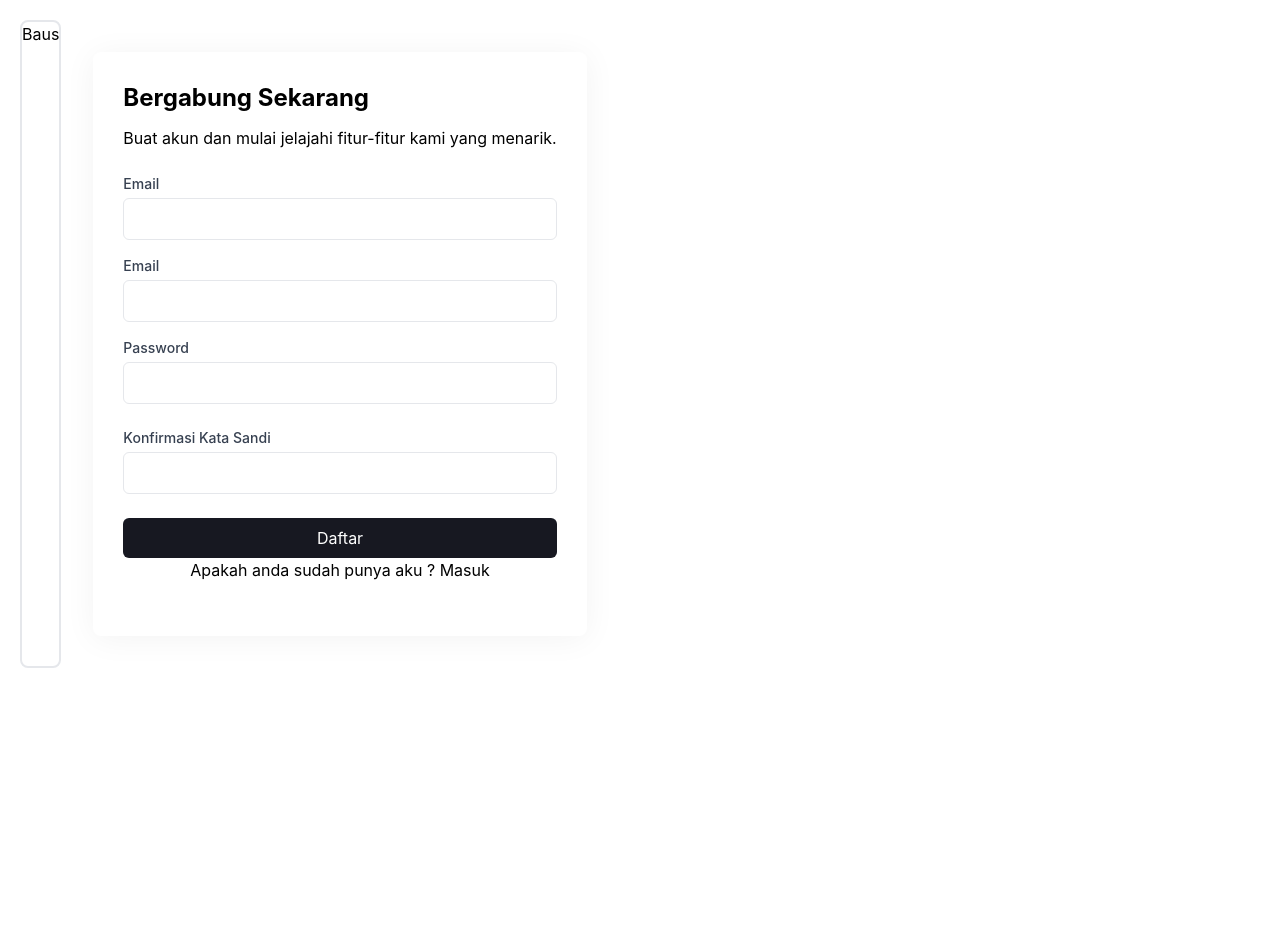
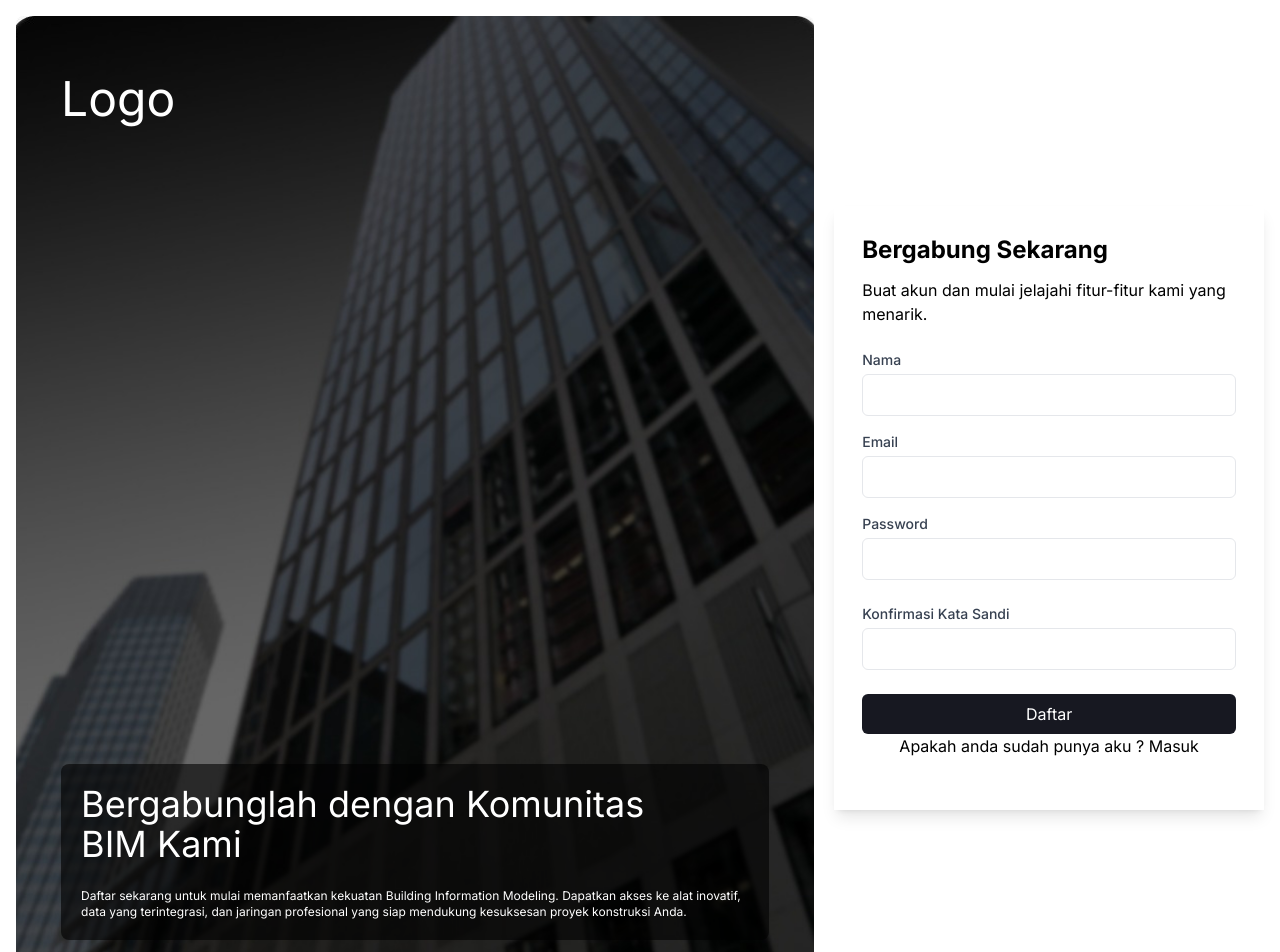
Before and after one commit to Bauagg/autodex-fe, a React (Create React App) app: page / in a window 1280 px wide. Shown: the top 952 px of the page. Before the commit the page ends 800 px from the top, so only its background shows below. Built offline with nearby package versions, Linux system fonts and the light colour scheme.

Commit message:
initail commit

```diff
--- a/public/index.html
+++ b/public/index.html
@@ -9,6 +9,14 @@
       name="description"
       content="Web site created using create-react-app"
     />
+    <!--link font inter  -->
+    <link rel="preconnect" href="https://fonts.googleapis.com" />
+    <link rel="preconnect" href="https://fonts.gstatic.com" crossorigin />
+    <link
+      href="https://fonts.googleapis.com/css2?family=Barlow+Semi+Condensed:ital,wght@0,100;0,200;0,300;0,400;0,500;0,600;0,700;0,800;0,900;1,100;1,200;1,300;1,400;1,500;1,600;1,700;1,800;1,900&family=Inter:ital,opsz,wght@0,14..32,100..900;1,14..32,100..900&display=swap"
+      rel="stylesheet"
+    />
+    <!-- link font inter -->
     <link rel="apple-touch-icon" href="%PUBLIC_URL%/logo192.png" />
     <!--
       manifest.json provides metadata used when your web app is installed on a
--- a/src/index.css
+++ b/src/index.css
@@ -4,14 +4,17 @@
 
 body {
   margin: 0;
-  font-family: -apple-system, BlinkMacSystemFont, 'Segoe UI', 'Roboto', 'Oxygen',
-    'Ubuntu', 'Cantarell', 'Fira Sans', 'Droid Sans', 'Helvetica Neue',
+  padding: 0;
+  box-sizing: border-box;
+  font-family: -apple-system, BlinkMacSystemFont, "Segoe UI", "Roboto", "Oxygen",
+    "Ubuntu", "Cantarell", "Fira Sans", "Droid Sans", "Helvetica Neue",
     sans-serif;
   -webkit-font-smoothing: antialiased;
   -moz-osx-font-smoothing: grayscale;
+  font-family: "Inter", sans-serif;
 }
 
 code {
-  font-family: source-code-pro, Menlo, Monaco, Consolas, 'Courier New',
+  font-family: source-code-pro, Menlo, Monaco, Consolas, "Courier New",
     monospace;
 }
--- a/src/pages/register.jsx
+++ b/src/pages/register.jsx
@@ -1,25 +1,49 @@
-import './style-login.css'
+import "./style-login.css";
 import { useState } from "react";
-import { useNavigate } from "react-router-dom"
+import { useNavigate } from "react-router-dom";
+// import gambar from "./logoRegister.jpeg";
 
 const Register = () => {
-    const [nama, setNama] = useState('');
-    const [email, setEmail] = useState('');
-    const [password, setPassword] = useState('');
-    const [konfirmasiPassword, setKonfirmasiPassword] = useState('');
-    const navigate = useNavigate()
+  const [nama, setNama] = useState("");
+  const [email, setEmail] = useState("");
+  const [password, setPassword] = useState("");
+  const [konfirmasiPassword, setKonfirmasiPassword] = useState("");
+  const navigate = useNavigate();
   return (
-        <div className="flex py-5 px-5">
-            <div className="border-2 rounded-lg contenImagesLogin">
-                <h1>Baus</h1>
+    <div className="bg-white  flex flex-col sm:flex-row justify-center gap-5 p-4 max-w-screen-xl mx-auto">
+      <div className="flex justify-center rounded-lg sm:w-[65%]  ">
+        <div className="bg-custom w-full min-h-[500px] relative sm:max-w-[808px] sm:h-[983px]  rounded-lg flex justify-center items-center   ">
+          <div className=" text-white absolute flex flex-col justify-between w-full sm:max-w-[748px] sm:h-[905px] p-5 h-[480px] ">
+            <h1 className="capitalize text-2xl sm:text-5xl">logo</h1>
+            <div className="bg-[rgba(0,0,0,0.6)] p-5  rounded-lg">
+              <h1 className=" mb-6 text-xl  sm:text-4xl">
+                Bergabunglah dengan Komunitas <br />
+                BIM Kami
+              </h1>
+              <p className="sm:text-md text-xs">
+                Daftar sekarang untuk mulai memanfaatkan kekuatan Building
+                Information Modeling. Dapatkan akses ke alat inovatif, data yang
+                terintegrasi, dan jaringan profesional yang siap mendukung
+                kesuksesan proyek konstruksi Anda.
+              </p>
             </div>
-            <div className="bg-white h-max flex justify-center containerFormUtama">
-                <div className="contenForm mx-8 my-8 gapsPading">
+          </div>
+        </div>
+      </div>
+      <div className="sm:w-[35%]  flex items-center justify-center flex-col">
+        <div className="sm:max-w-[450px] shadow-lg p-7 ">
           <h2 className="text-2xl font-bold mb-3">Bergabung Sekarang</h2>
-                    <p className='mb-6'>Buat akun dan mulai jelajahi fitur-fitur kami yang menarik.</p>
-                    <form >
+          <p className="mb-6">
+            Buat akun dan mulai jelajahi fitur-fitur kami yang menarik.
+          </p>
+          <form className="">
             <div className="mb-4">
-                            <label htmlFor="nama" className="block text-sm font-medium text-gray-700">Email</label>
+              <label
+                htmlFor="nama"
+                className="block text-sm font-medium text-gray-700"
+              >
+                Nama
+              </label>
               <input
                 type="text"
                 id="nama"
@@ -30,7 +54,12 @@ const Register = () => {
               />
             </div>
             <div className="mb-4">
-                            <label htmlFor="email" className="block text-sm font-medium text-gray-700">Email</label>
+              <label
+                htmlFor="email"
+                className="block text-sm font-medium text-gray-700"
+              >
+                Email
+              </label>
               <input
                 type="email"
                 id="email"
@@ -41,7 +70,12 @@ const Register = () => {
               />
             </div>
             <div className="mb-6">
-                            <label htmlFor="password" className="block text-sm font-medium text-gray-700">Password</label>
+              <label
+                htmlFor="password"
+                className="block text-sm font-medium text-gray-700"
+              >
+                Password
+              </label>
               <input
                 type="password"
                 id="password"
@@ -52,7 +86,12 @@ const Register = () => {
               />
             </div>
             <div className="mb-6">
-                            <label htmlFor="konfirmasi_password" className="block text-sm font-medium text-gray-700">Konfirmasi Kata Sandi</label>
+              <label
+                htmlFor="konfirmasi_password"
+                className="block text-sm font-medium text-gray-700"
+              >
+                Konfirmasi Kata Sandi
+              </label>
               <input
                 type="password"
                 id="konfirmasi_password"
@@ -68,12 +107,14 @@ const Register = () => {
             >
               Daftar
             </button>
-                        <p className='mb-6 text-center'>Apakah anda sudah punya aku ? <span>Masuk</span></p>
+            <p className="mb-6 text-center">
+              Apakah anda sudah punya aku ? <span>Masuk</span>
+            </p>
           </form>
         </div>
       </div>
     </div>
-    )
-}
+  );
+};
 
-export default Register
+export default Register;
--- a/src/pages/style-login.css
+++ b/src/pages/style-login.css
@@ -1,10 +1,6 @@
-.contenForm {
-    box-shadow: 0 3px 32px rgba(0, 0, 0, 0.05);
-    padding: 16px;
-    border-radius: 8px;
-    background-color: #fff;
+.bg-custom {
+  background-image: url("../../public/logoRegister.jpeg");
+  background-repeat: no-repeat;
+  background-size: cover; /* options: contain, auto */
+  background-position: center; /* options: top, right, bottom, left */
 }
-
-.gapsPading {
-    padding: 30px;
-}
```
Also changed, not shown: public/logoRegister.jpeg (added). Lines whose indentation alone changed are shown as unchanged.
